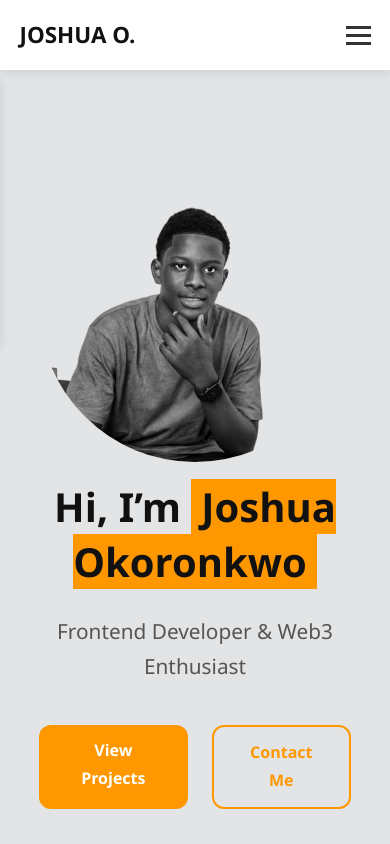
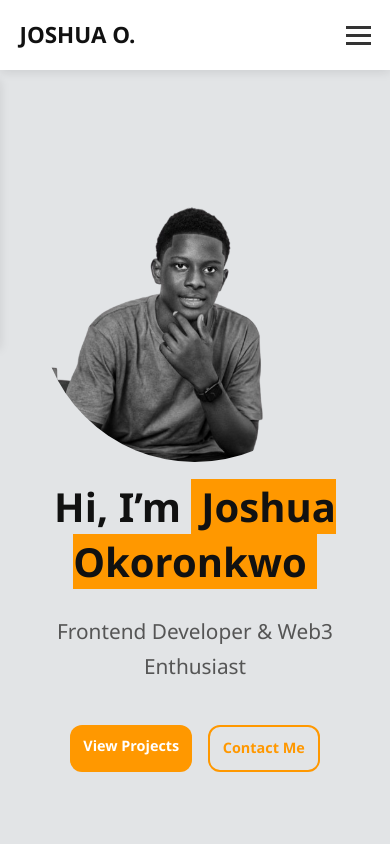
Before and after one commit to Josh-codes165/Joshua-Porfolio, a React (Vite) app: page / in a window 390 px wide. Shown: the top 844 px of the page. Built offline with nearby package versions, Linux system fonts and the light colour scheme.

Commit message:
Joshua Commit

```diff
--- a/src/index.css
+++ b/src/index.css
@@ -282,6 +282,17 @@ footer {
     margin-bottom: 1rem;
   }
 }
+
+@media (max-width: 403px){
+  .hero-actions{
+    gap: 1rem;
+  }
+
+  .btn {
+    padding: 0.6rem 0.8rem;
+    font-size: 0.9rem;
+  }
+}
 /* General Styles */
 .navbar {
   display: flex;
```
Also changed, not shown: src/Pages/About.jsx (+0 -52 lines).
